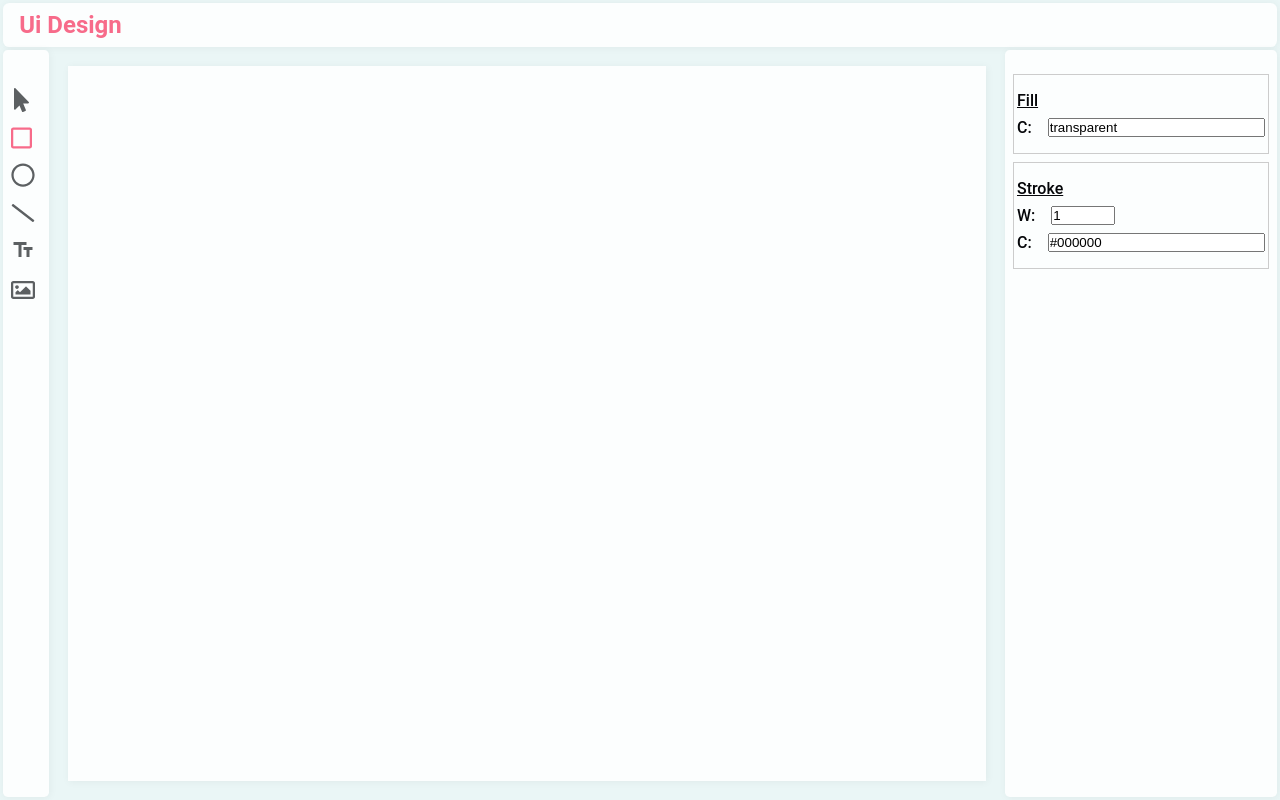
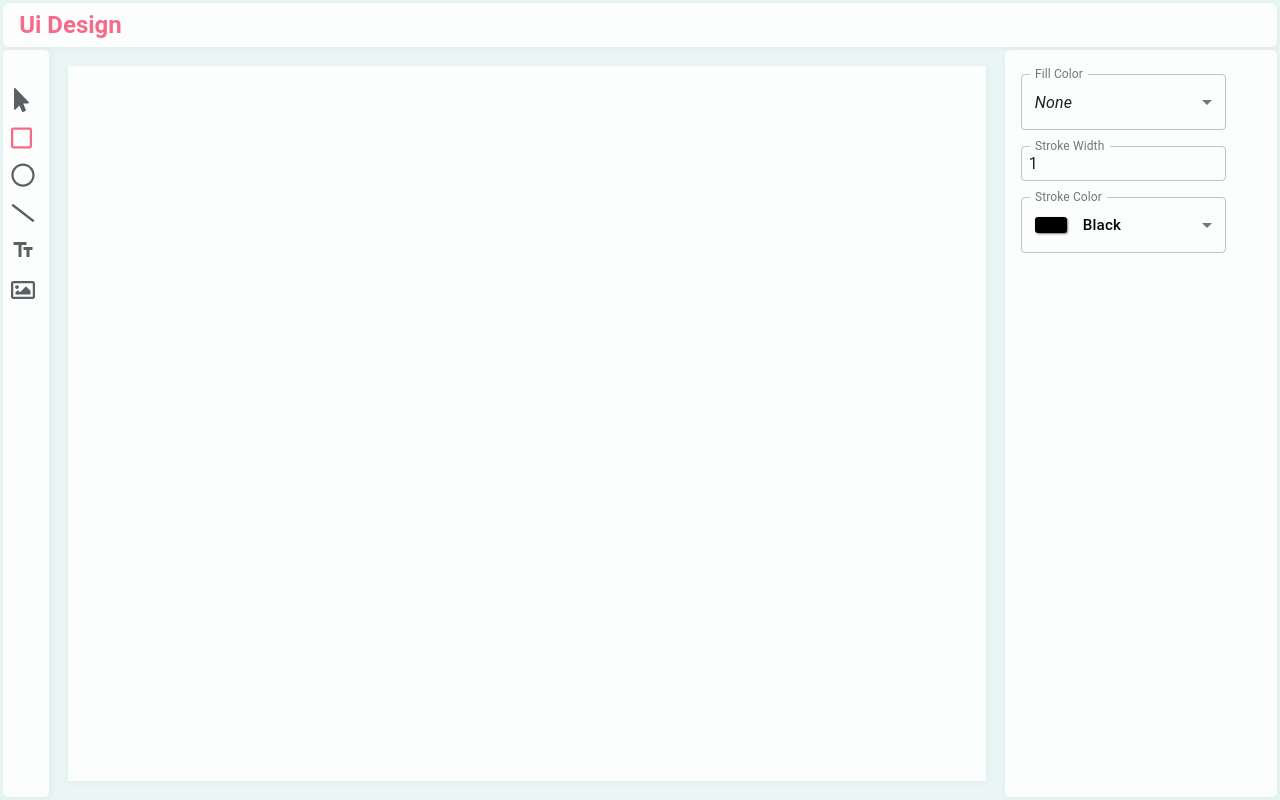
Before and after one commit to AzherUddin617/ui-design-app, a React (Create React App) app: page / in a window 1280 px wide. Both pictures are taken after a click on the element 26 px from the left and 138 px from the top of the page. Built offline with nearby package versions, Linux system fonts and the light colour scheme.

Commit message:
EditorArea edited, styled...

```diff
--- a/src/App.js
+++ b/src/App.js
@@ -43,7 +43,7 @@ class App extends Component {
             fillColor: 'transparent',
             stroke: {
               width: 1,
-              color: '#000000'
+              color: 'black'
             }
           }
         },
@@ -55,7 +55,7 @@ class App extends Component {
             fillColor: 'transparent',
             stroke: {
               width: 1,
-              color: '#000000'
+              color: 'black'
             }
           }
         },
@@ -66,7 +66,7 @@ class App extends Component {
           options: {
             stroke: {
               width: 1,
-              color: '#000000'
+              color: 'black'
             }
           }
         },
--- a/src/components/EditorArea/EditorArea.js
+++ b/src/components/EditorArea/EditorArea.js
@@ -1,15 +1,62 @@
 import React from 'react';
 import classes from './EditorArea.module.scss';
+import { makeStyles } from '@material-ui/core/styles';
+import InputLabel from '@material-ui/core/InputLabel';
+import MenuItem from '@material-ui/core/MenuItem';
+import FormControl from '@material-ui/core/FormControl';
+import Select from '@material-ui/core/Select';
+import TextField from '@material-ui/core/TextField';
+
+const useStyles = makeStyles((theme) => ({
+  formControl: {
+    margin: theme.spacing(1),
+    width: '80%'
+  },
+  selectEmpty: {
+    marginTop: theme.spacing(2)
+  },
+  inputField: {
+    margin: theme.spacing(1),
+    width: '80%'
+  }
+}));
 
 const EditorArea = ({ activeTool, selectedItem, updateTool }) => {
+  const uiClasses = useStyles();
+  const colors = [
+    { label: 'Black', value: 'black' },
+    { label: 'White', value: 'white' },
+    { label: 'Red', value: 'red' },
+    { label: 'Green', value: 'green' },
+    { label: 'Blue', value: 'blue' },
+    { label: 'Yellow', value: 'yellow' },
+    { label: 'Turquoise', value: '#66bfbf' },
+    { label: 'Grey', value: '#eaf6f6' },
+    { label: 'Pink', value: '#f76b8a' },
+    { label: '#FAG3DD', value: '#faf3dd' },
+    { label: '#64958F', value: '#64958f' },
+    { label: '#065C6F', value: '#065c6f' },
+    { label: '#FFBB91', value: '#ffbb91' },
+    { label: '#4E89AE', value: '#4e89ae' },
+    { label: '#43658B', value: '#43658b' },
+    { label: '#ED6663', value: '#ed6663' },
+    { label: '#FFA372', value: '#ffa372' },
+  ];
+
+  const ColorItem = ({ label, value }) => (
+    <div className={classes.ColorItem}>
+      <div className={classes.ColorShow} style={{backgroundColor: value || 'white'}}></div>
+      <p className={classes.ColorLabel}>{label}</p>
+    </div>
+  );
 
   const toolUpdate = ({ fillColor, strokeWidth, strokeColor }) => {
     const newToolOptions = {...activeTool.options};
     const newToolStroke = {...newToolOptions.stroke};
 
-    if (fillColor) newToolOptions.fillColor = fillColor;
-    if (strokeWidth) newToolStroke.width = +strokeWidth;
-    if (strokeColor) newToolStroke.color = strokeColor;
+    if (fillColor !== undefined) newToolOptions.fillColor = fillColor;
+    if (strokeWidth !== undefined) newToolStroke.width = +strokeWidth;
+    if (strokeColor !== undefined) newToolStroke.color = strokeColor;
 
     newToolOptions.stroke = newToolStroke;
 
@@ -49,30 +96,80 @@ const EditorArea = ({ activeTool, selectedItem, updateTool }) => {
           }
 
           { activeTool.options && activeTool.options.fillColor &&
-            (<div className={classes.Theme}>
-              <p className={classes.Title}>Fill</p>
-
-              <div className={classes.Color}>
-                <p>C: </p>
-                <input type="text" className={classes.ColorInput} placeholder="HEX"
-                  value={activeTool.options.fillColor}
-                  onChange={e => toolUpdate({ fillColor: e.target.value })}
-                />
-                <div className={classes.ColorShow} style={{backgroundColor: activeTool.fillColor}}></div>
+            (
+              <div className={classes.SelectField}>
+                <FormControl variant="outlined" className={uiClasses.formControl}>
+                  <InputLabel id="demo-simple-select-outlined-label">Fill Color</InputLabel>
+                  <Select
+                    labelId="demo-simple-select-outlined-label"
+                    id="demo-simple-select-outlined"
+                    value={activeTool.options.fillColor}
+                    onChange={e => toolUpdate({ fillColor: e.target.value })}
+                    label="Fill Color"
+                  >
+                    <MenuItem value="transparent">
+                      <em>None</em>
+                    </MenuItem>
+                    {colors.map(color => (
+                      <MenuItem key={color.value} value={color.value} selected={color.value === activeTool.options.fillColor}>
+                        <ColorItem label={color.label} value={color.value} />
+                      </MenuItem>
+                    ))}
+                  </Select>
+                </FormControl>
               </div>
-            </div>)
+            )
           }
 
           { activeTool.options && activeTool.options.stroke &&
             (
-              <div className={classes.Theme}>
+              <React.Fragment>
+                <div className={classes.TextField}>
+                  <TextField
+                    type="number"
+                    variant="outlined"
+                    label="Stroke Width"
+                    value={activeTool.options.stroke.width}
+                    onChange={e => toolUpdate({ strokeWidth: e.target.value })}
+                    className={uiClasses.inputField}
+                  />
+                </div>
+
+                <div className={classes.SelectField}>
+                  <FormControl variant="outlined" className={uiClasses.formControl}>
+                    <InputLabel id="demo-simple-select-outlined-label">Stroke Color</InputLabel>
+                    <Select
+                      labelId="demo-simple-select-outlined-label"
+                      id="demo-simple-select-outlined"
+                      value={activeTool.options.stroke.color}
+                      onChange={e => toolUpdate({ strokeColor: e.target.value })}
+                      label="Stroke Color"
+                    >
+                      <MenuItem value="transparent">
+                        <em>None</em>
+                      </MenuItem>
+                      {colors.map(color => (
+                        <MenuItem key={color.value} value={color.value} selected={color.value === activeTool.options.stroke.color}>
+                          <ColorItem label={color.label} value={color.value} />
+                        </MenuItem>
+                      ))}
+                    </Select>
+                  </FormControl>
+                </div>
+
+              </React.Fragment>
+            )
+              /* <div className={classes.Theme}>
                 <p className={classes.Title}>Stroke</p>
 
                 <div className={classes.Size}>
-                  <p className={classes.Name}>W: </p>
-                  <input type="number" className={classes.Input}
+                  <TextField
+                    type="number"
+                    variant="outlined"
+                    label="Width"
                     value={activeTool.options.stroke.width}
                     onChange={e => toolUpdate({ strokeWidth: e.target.value })}
+                    className={classes.Input}
                   />
                 </div>
 
@@ -84,8 +181,7 @@ const EditorArea = ({ activeTool, selectedItem, updateTool }) => {
                   />
                   <div className={classes.ColorShow} style={{backgroundColor: activeTool.options.stroke.color}}></div>
                 </div>
-              </div>
-            )
+              </div> */
           }
         </div>
 
--- a/src/components/EditorArea/EditorArea.module.scss
+++ b/src/components/EditorArea/EditorArea.module.scss
@@ -1,4 +1,8 @@
 @import '../../global/variables.scss';
+
+input {
+  padding: 0.5rem !important;
+}
 
 .EditorArea {
   width: 100%;
@@ -67,7 +71,6 @@
           }
           .Input {
             width: 100%;
-            max-width: 4rem;
           }
         }
         .Color {
@@ -85,5 +88,25 @@
         }
       }
     }
+
   }
 }
+
+.ColorItem {
+  width: 100%;
+  display: flex;
+  align-items: center;
+
+  .ColorShow {
+    width: 2rem;
+    height: 1rem;
+    box-shadow: 1px 1px 2px rgba($color: #000000, $alpha: 0.5);
+    border-radius: 3px;
+    margin-right: 1rem;
+  }
+  .ColorLabel {
+    font-size: 0.95rem;
+    font-weight: 500;
+    color: $colorBlack;
+  }
+}
--- a/src/index.js
+++ b/src/index.js
@@ -6,9 +6,9 @@ import App from './App';
 import * as serviceWorker from './serviceWorker';
 
 ReactDOM.render(
-  <React.StrictMode>
-    <App />
-  </React.StrictMode>,
+  // <React.StrictMode>
+    <App />,
+  // </React.StrictMode>,
   document.getElementById('root')
 );
 
```
